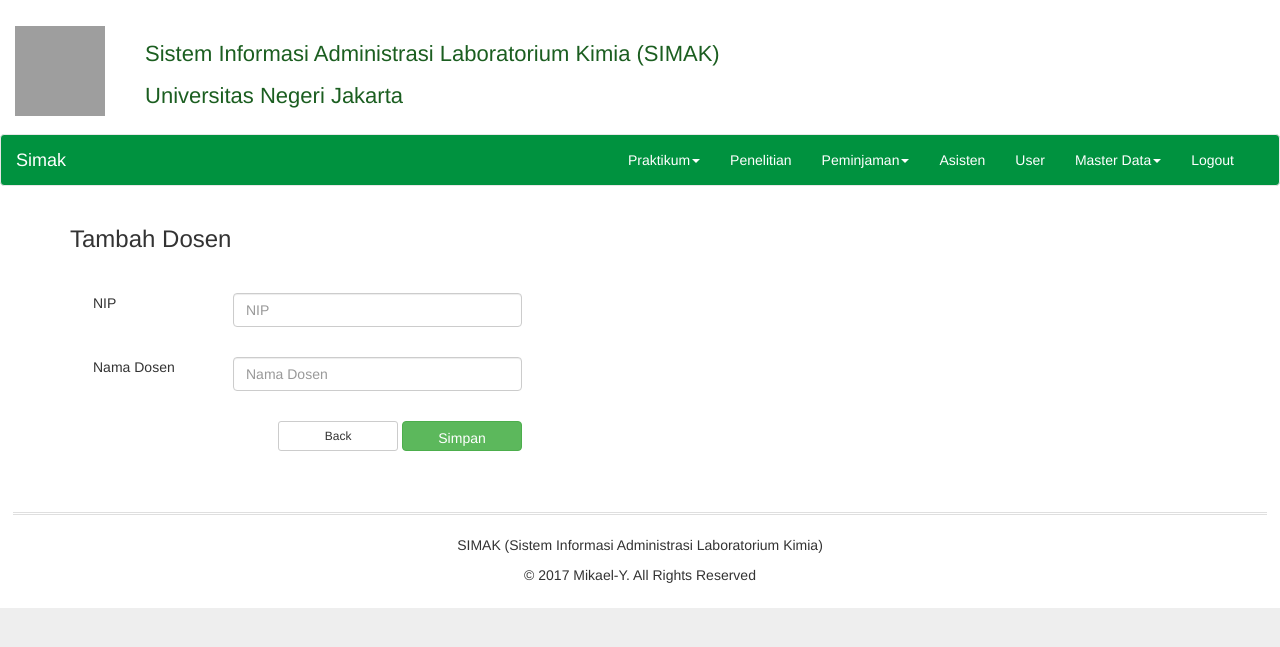
After one commit to mikaelyurubeli/Simak, a CodeIgniter app: page /laravelapp/index.php/admin/c_master_data/tambah_dosen in a window 1280 px wide. The commit adds this page. Shown: the top 647 px of the page. Run offline with CodeIgniter, Linux system fonts and the light colour scheme; some libraries are stand-ins or nearby versions; grey boxes are pictures that could not be loaded.

Commit message:
Second commit
tambah menu dosen di master data & update tampilan

```diff
--- a/application/controllers/admin/C_master_data.php
+++ b/application/controllers/admin/C_master_data.php
@@ -57,4 +57,44 @@ class C_master_data extends CI_Controller{
       redirect('admin/c_master_data/', 'refresh');
     }
   }
+
+  public function dosen() {
+    $data = array (
+      'title' => 'Dosen',
+      'data'  => $this->m_master_data->data_dosen(),
+      'isi'   => 'admin/master_data/v_dosen'
+    );
+
+    $this->load->view('admin/layout/wrapper', $data);
   }
+
+  public function tambah_dosen() {
+    $data = array(
+      'title' => 'Tambah Dosen',
+      'isi'   => 'admin/master_data/v_tambah_dosen'
+    );
+
+    $this->load->view('admin/layout/wrapper', $data);
+  }
+
+  public function do_add_dosen(){
+    $this->form_validation->set_rules('nip', 'nip', 'trim|required');
+    $this->form_validation->set_rules('nama', 'nama', 'trim|required');
+
+    if($this->form_validation->run() == FALSE){
+      redirect('admin/c_master_data/tambah_dosen');
+    } else {
+      $nip = $this->input->post('nip');
+      $nama = $this->input->post('nama');
+
+      $data = array(
+        'nip'  => $nip,
+        'nama'  => $nama
+      );
+
+      $this->m_master_data->add_dosen($data, 'dosen');
+      echo "<script>alert('Berhasil menambah data!');</script>";
+      redirect('admin/c_master_data/dosen', 'refresh');
+    }
+  }
+}
--- a/application/models/M_master_data.php
+++ b/application/models/M_master_data.php
@@ -15,4 +15,14 @@ class M_master_data extends CI_Model{
 		$this->db->where($where);
 		$this->db->update($table, $data);
 	}
+
+	public function data_dosen() {
+		$this->db->from('dosen');
+		$query = $this->db->get();
+		return $query->result();
+	}
+
+  public function add_dosen($data, $table){
+    $this->db->insert($table, $data);
+  }
 }
--- a/application/views/admin/layout/head.php
+++ b/application/views/admin/layout/head.php
@@ -44,6 +44,7 @@
 			return false;
 		}
 	}
+
 	</script>
 
 	<!--[if lt IE 9]>
--- a/application/views/admin/layout/header.php
+++ b/application/views/admin/layout/header.php
@@ -31,20 +31,11 @@
         </ul>
       </li>
       <li><a href="<?php echo base_url();?>admin/c_penelitian">Penelitian</a></li>
-      <!--
-      <li class="dropdown">
-        <a class="dropdown-toggle" data-toggle="dropdown" href="">Penelitian<span class="caret"></span></a>
-        <ul class="dropdown-menu">
-          <li><a href="<?php echo base_url();?>c_admin/penelitian">Uji Sampel AAS</a></li>
-          <li><a href="<?php echo base_url();?>c_admin/penelitian">Uji Sampel SAA</a></li>
-        </ul>
-      </li>-->
       <li class="dropdown">
         <a class="dropdown-toggle" data-toggle="dropdown" href="#">Peminjaman<span class="caret"></span></a>
         <ul class="dropdown-menu">
           <li><a href="<?php echo base_url();?>admin/c_peminjaman/peminjaman_alat">Peminjaman Alat</a></li>
           <li><a href="<?php echo base_url();?>admin/c_peminjaman/peminjaman_bahan">Peminjaman Bahan Kimia</a></li>
-          <!--<li><a href="<?php echo base_url();?>admin/C_peminjaman/data_alat">Alat dan Bahan</a></li>-->
           <li class="dropdown dropdown-submenu">
             <a href="#" class="dropdown-toggle" data-toggle="dropdown">Manage Data</a>
             <ul class="dropdown-menu">
@@ -54,19 +45,15 @@
           </li>
         </ul>
       </li>
-
       <li><a href="<?php echo base_url();?>admin/c_asisten">Asisten</a></li>
-
-      <!--<li class="dropdown">
-        <a class="dropdown-toggle" data-toggle="dropdown" href="#">Asisten<span class="caret"></span></a>
+      <li><a href="<?php echo base_url();?>admin/c_user">User</a></li>
+      <li class="dropdown">
+        <a class="dropdown-toggle" data-toggle="dropdown" href="#">Master Data<span class="caret"></span></a>
         <ul class="dropdown-menu">
-          <li><a href="<?php echo base_url();?>admin/c_asisten">Pendaftaran Asisten</a></li>
-          <li><a href="<?php echo base_url();?>admin/c_asisten/asisten">Asisten</a></li>
-          <li><a href="#">Peminjaman Laboratorium</a></li>
+          <li><a href="<?php echo base_url();?>admin/c_master_data">Master Data</a></li>
+          <li><a href="<?php echo base_url();?>admin/c_master_data/dosen">Dosen</a></li>
         </ul>
-      </li>-->
-      <li><a href="<?php echo base_url();?>admin/c_user">User</a></li>
-      <li><a href="<?php echo base_url();?>admin/c_master_data">Master Data</a></li>
+      </li>
       <li><a href="<?php echo base_url();?>c_login/logout">Logout</a></li>
     </ul>
   </div>
--- /dev/null
+++ b/application/views/admin/master_data/v_tambah_dosen.php
@@ -0,0 +1,29 @@
+<div class="container">
+
+  <h3>Tambah Dosen</h3>
+
+  <div class="col-md-5" style="margin-top: 2%">
+    <?php echo validation_errors(); ?>
+    <form action="<?php echo base_url();?>admin/c_master_data/do_add_dosen" method="post">
+      <table class="table table-borderless">
+        <tr>
+          <td width="140px">NIP</td>
+          <td><input type="text" class="form-control" id="nip" name="nip" placeholder="NIP" required></td>
+        </tr>
+
+        <tr>
+          <td>Nama Dosen</td>
+          <td><input type="text" class="form-control" id="nama" name="nama" placeholder="Nama Dosen" required></td>
+        </tr>
+
+        <tr>
+          <td></td>
+          <td class="text-right">
+            <input action="action" onclick="window.history.go(-1); return false;" type="button" value="Back" class="btn btn-default btn-sm" style="width: 120px; height: 30px"/>
+					  <input type="submit" value="Simpan" class="btn btn-success" style="width: 120px; height: 30px"/>
+          </td>
+				</tr>
+      </table>
+  	</form>
+  </div>
+</div>
--- a/application/views/admin/penelitian/v_penelitian.php
+++ b/application/views/admin/penelitian/v_penelitian.php
@@ -1,7 +1,7 @@
-<div class="container-fluid">
+<div class="container-fluid" style="margin-right: 20px; margin-left: 20px">
   <div class="row">
     <div class="col-md-12 col-xs-12">
-      <center><h3>Daftar Penelitian</h3></center><br/>
+      <legend><h3>Daftar Penelitian</h3></legend><br/>
     </div>
 
     <div clas="row">
@@ -9,7 +9,7 @@
         <table class="table table-striped table-datatable">
           <thead>
           <tr>
-            <th style="width: 10px">No</th>
+            <th style="width: 10px !important">No</th>
             <th>No Registrasi</th>
             <th>Nama Mahasiswa</th>
             <th>Judul Penelitian</th>
--- a/application/views/admin/praktikum/v_rp.php
+++ b/application/views/admin/praktikum/v_rp.php
@@ -1,6 +1,10 @@
 <div class="container">
   <div class="row">
-    <center><h3>Daftar Mahasiswa</h3></center><br/>
+    <div class="col-md-10 col-xs-10 col-md-offset-1 col-xs-offset-1">
+      <legend><h3>Daftar Mahasiswa</h3></legend><br />
+    </div>
+  </div>
+  <div class="row">
     <div class="col-md-10 col-xs-10 col-md-offset-1 col-xs-offset-1">
       <table class="table table-striped table-datatable">
         <thead>
```
Also changed, not shown: application/controllers/admin/C_user.php (+15 -0 lines), application/models/M_user.php (+9 -0 lines), application/views/admin/asisten/v_pendaftaran_asisten.php (+7 -7 lines), application/views/admin/inventaris/v_alat.php (+4 -6 lines), application/views/admin/inventaris/v_bahan.php (+4 -6 lines), application/views/admin/master_data/v_dosen.php (added, +42 -0 lines), application/views/admin/praktikum/v_jadwal_praktikum.php (+5 -5 lines), application/views/admin/praktikum/v_praktikum.php (+6 -6 lines), application/views/admin/v_edit_user.php (+8 -4 lines), application/views/admin/v_user.php (+8 -6 lines), application/views/mahasiswa/layout/header.php (+6 -3 lines), upload/mikael_yurubeli1.jpg (added). Lines whose indentation alone changed are shown as unchanged.
